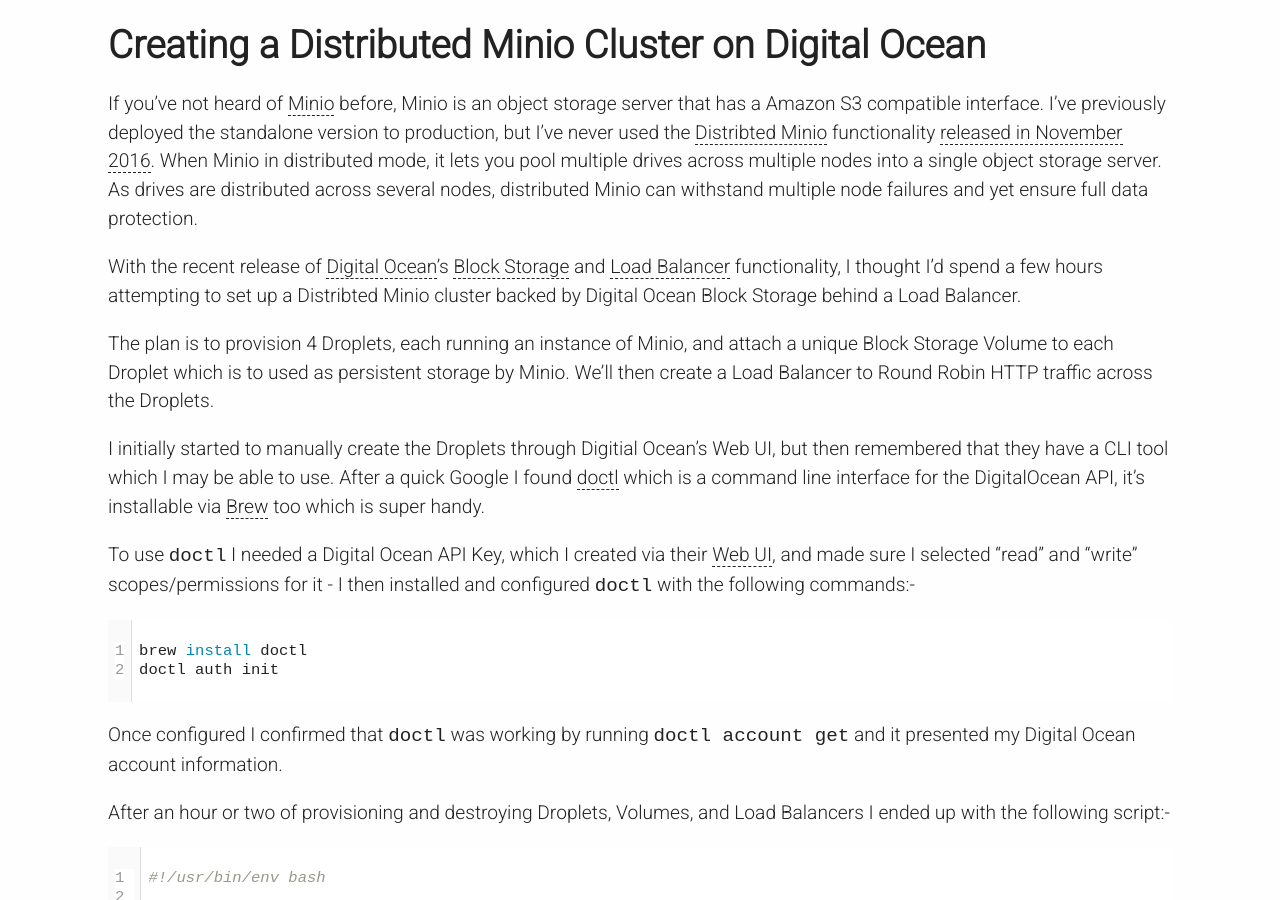
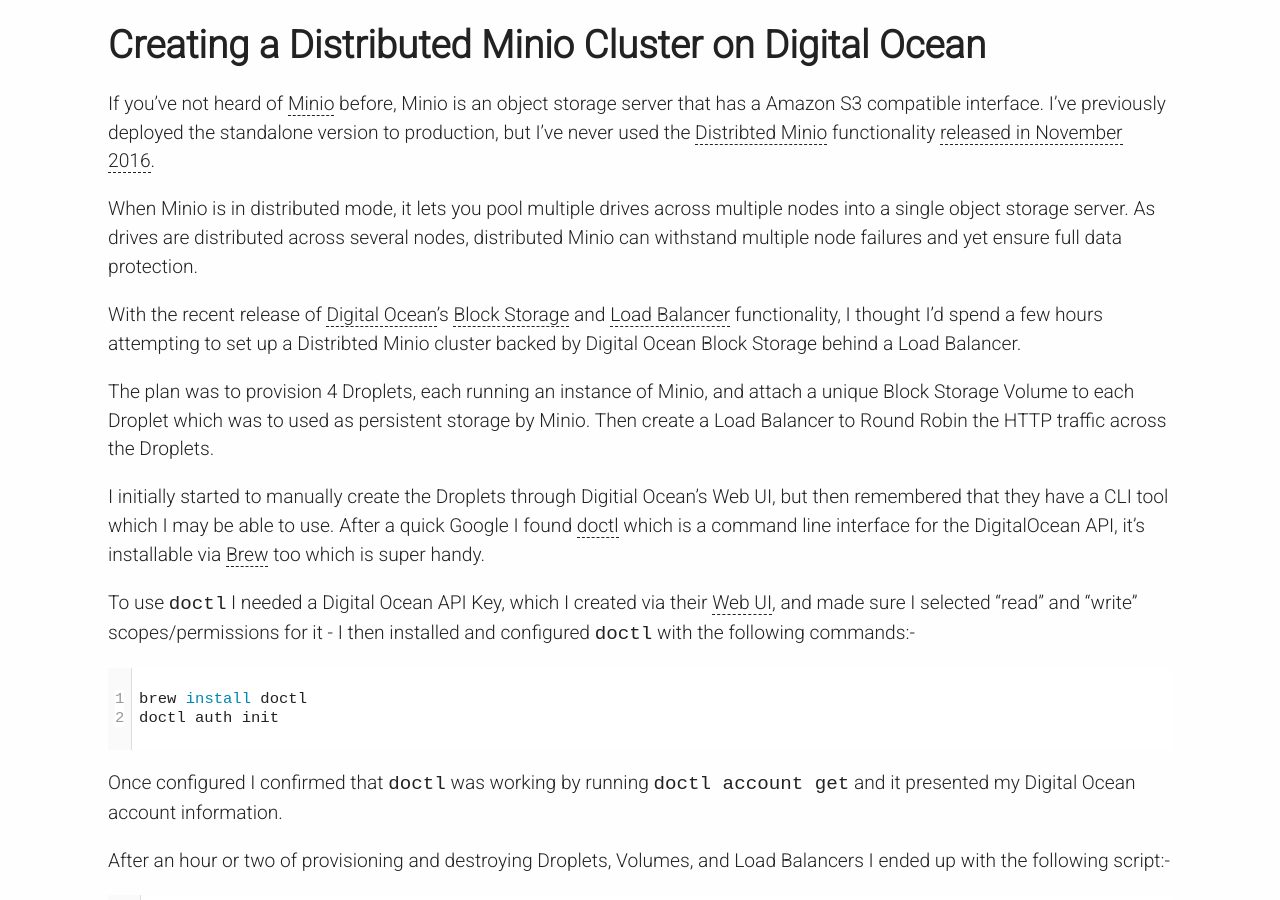
Before and after one commit to anthonysterling/anthonysterling.github.com, a Jekyll site: the page built from _posts/2017-03-18-creating-a-distributed-minio-cluster-on-digital-ocean.md, in a window 1280 px wide and 900 px high. Built offline with Jekyll 4.4.1, drawn with Linux system fonts in a browser that asks for light colours; some of the changed text lies outside the part shown.

Commit message:
Update 2017-03-18-creating-a-distributed-minio-cluster-on-digital-ocean.md

```diff
--- a/_posts/2017-03-18-creating-a-distributed-minio-cluster-on-digital-ocean.md
+++ b/_posts/2017-03-18-creating-a-distributed-minio-cluster-on-digital-ocean.md
@@ -5,11 +5,13 @@
 tags: [Minio, Digital Ocean, Storage]
 ---
 
-If you've not heard of [Minio][1] before, Minio is an object storage server that has a Amazon S3 compatible interface. I've previously deployed the standalone version to production, but I've never used the [Distribted Minio][2] functionality [released in November 2016][3]. When Minio in distributed mode, it lets you pool multiple drives across multiple nodes into a single object storage server. As drives are distributed across several nodes, distributed Minio can withstand multiple node failures and yet ensure full data protection.
+If you've not heard of [Minio][1] before, Minio is an object storage server that has a Amazon S3 compatible interface. I've previously deployed the standalone version to production, but I've never used the [Distribted Minio][2] functionality [released in November 2016][3].
+
+When Minio is in distributed mode, it lets you pool multiple drives across multiple nodes into a single object storage server. As drives are distributed across several nodes, distributed Minio can withstand multiple node failures and yet ensure full data protection.
 
 With the recent release of [Digital Ocean][4]'s [Block Storage][5] and [Load Balancer][6] functionality, I thought I'd spend a few hours attempting to set up a Distribted Minio cluster backed by Digital Ocean Block Storage behind a Load Balancer.
 
-The plan is to provision 4 Droplets, each running an instance of Minio, and attach a unique Block Storage Volume to each Droplet which is to used as persistent storage by Minio. We'll then create a Load Balancer to Round Robin HTTP traffic across the Droplets.
+The plan was to provision 4 Droplets, each running an instance of Minio, and attach a unique Block Storage Volume to each Droplet which was to used as persistent storage by Minio. Then create a Load Balancer to Round Robin the HTTP traffic across the Droplets.
 
 I initially started to manually create the Droplets through Digitial Ocean's Web UI, but then remembered that they have a CLI tool which I may be able to use. After a quick Google I found [doctl][7] which is a command line interface for the DigitalOcean API, it's installable via [Brew][8] too which is super handy.
 
@@ -119,13 +121,15 @@
 esac
 {% endhighlight %}
 
-The script creates 4 Droplets (the minimum number of nodes required by Minio) and performs the following actions to each Droplet:-
+The script creates 4 512mb Ubuntu 16.04.2 x64 Droplets (the minimum number of nodes required by Minio) in the `Frankfurt 1` region and performs the following actions on each Droplet:-
 
 - Assigns my previously registered SSH key
 - Applies a tag named `minio-cluster`
 - Creates, and mounts, a unique 100GiB Volume
 
-Once the Droplets are provisioned it then uses the `minio-cluster` tag and creates a Load Balancer that forwards HTTP traffic on port 80 to port 9000 on any Droplet with the `minio-cluster` tag. Sadly I couldn't figure out a way to configure the Heath Checks on the Load Balancer via `doctl` so I did this via the Web UI. By default the Health Check is configured to perform a HTTP request to port 80 using a path of `/`, I changed this to use port 9000 and set the path to `/minio/login`.
+Once the Droplets are provisioned it then uses the `minio-cluster` tag and creates a Load Balancer that forwards HTTP traffic on port 80 to port 9000 on any Droplet with the `minio-cluster` tag.
+
+Sadly I couldn't figure out a way to configure the Heath Checks on the Load Balancer via `doctl` so I did this via the Web UI. By default the Health Check is configured to perform a HTTP request to port 80 using a path of `/`, I changed this to use port 9000 and set the path to `/minio/login`.
 
 Once the 4 nodes were provisioned I SSH'd into each and ran the following commands to install Minio and mount the assigned Volume:-
 
```
